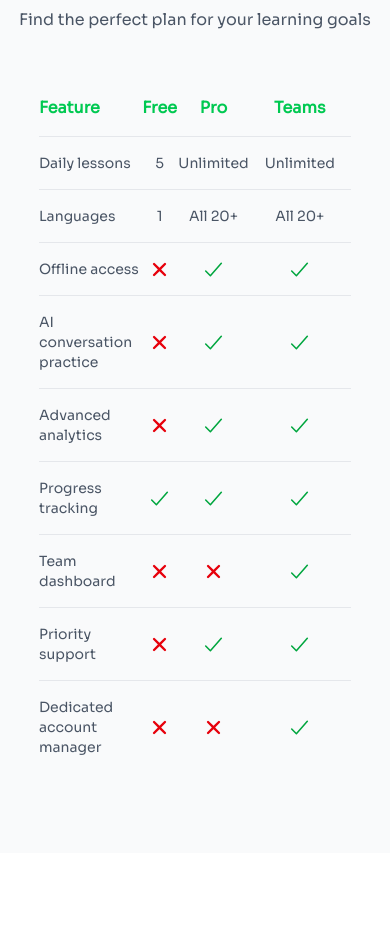
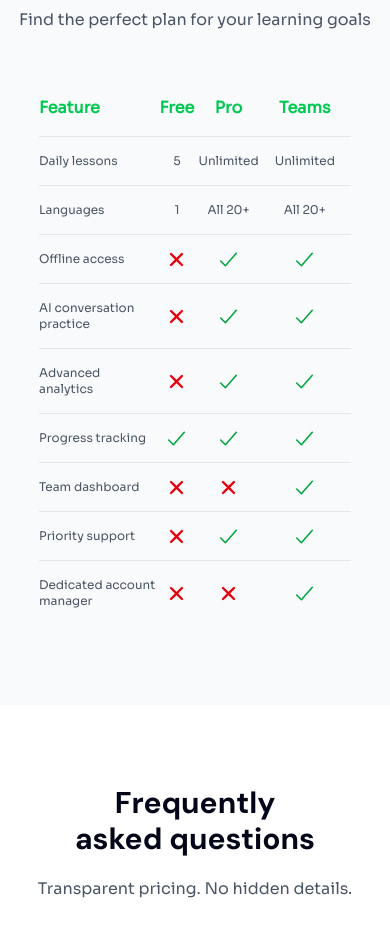
Before and after one commit to jega1312/verbalify, a React (Vite) app: page /pricing in a window 390 px wide. Shown: the part 2380-3317 px from the top of the page. Built offline with nearby package versions, Linux system fonts and the light colour scheme.

Commit message:
Pricing Page Added

```diff
--- a/src/pages/Home.jsx
+++ b/src/pages/Home.jsx
@@ -348,7 +348,7 @@ const Home = () => {
             >
               <div className="flex flex-col w-full h-auto gap-5 p-5 bg-white rounded-2xl">
                 {/* Daily Lesson */}
-                <div className="flex items-start px-3 py-2 text-sm bg-green-300 rounded-full shadow dm-semibold w-fit">
+                <div className="flex items-start px-3 py-2 text-xs bg-green-300 rounded-full shadow dm-semibold w-fit">
                   <h2>Daily Lesson</h2>
                 </div>
 
--- a/src/pages/Pricing.jsx
+++ b/src/pages/Pricing.jsx
@@ -345,9 +345,9 @@ const Pricing = () => {
         {/* Plans Table Container */}
         <motion.div
           ref={tableRef}
-          variants={containerVariants}
-          initial="hidden"
-          animate={tableInView ? "visible" : "hidden"}
+          initial={{ opacity: 0 }}
+          animate={tableInView ? { opacity: 1 } : {}}
+          transition={{ duration: 1.5, ease: "easeOut" }}
           className="w-[80%] mx-auto flex flex-col gap-4"
         >
           <table className="w-full table-auto">
@@ -369,7 +369,7 @@ const Pricing = () => {
                   key={row.id}
                   className={`${row.id === 9 ? "" : "border-b"} border-gray-200 hover:border-green-500 transition duration-300 ease-in-out`}
                 >
-                  <td className="w-1/2 py-4 text-sm text-gray-600 sora-regular">
+                  <td className="w-1/2 py-4 text-xs sm:text-sm text-gray-600 sora-regular">
                     {row.feature}
                   </td>
                   <td className="w-1/6 text-center">
@@ -383,12 +383,12 @@ const Pricing = () => {
                         <IoClose size={25} className="mx-auto text-red-600" />
                       )
                     ) : (
-                      <span className="block text-sm text-gray-600 sora-regular">
+                      <span className="block text-xs sm:text-sm text-gray-600 sora-regular">
                         {row.free}
                       </span>
                     )}
                   </td>
-                  <td className="w-1/6 text-sm text-center text-gray-600 sora-regular">
+                  <td className="w-1/6 text-xs sm:text-sm text-center text-gray-600 sora-regular">
                     {typeof row.pro === "boolean" ? (
                       row.pro ? (
                         <IoCheckmark
@@ -399,12 +399,12 @@ const Pricing = () => {
                         <IoClose size={25} className="mx-auto text-red-600" />
                       )
                     ) : (
-                      <span className="block text-sm text-gray-600 sora-regular">
+                      <span className="block text-xs sm:text-sm text-gray-600 sora-regular">
                         {row.pro}
                       </span>
                     )}
                   </td>
-                  <td className="w-1/6 px-4 text-sm text-center text-gray-600 sora-regular">
+                  <td className="w-1/6 px-4 text-xs sm:text-sm text-center text-gray-600 sora-regular">
                     {typeof row.teams === "boolean" ? (
                       row.teams ? (
                         <IoCheckmark
@@ -415,7 +415,7 @@ const Pricing = () => {
                         <IoClose size={25} className="mx-auto text-red-600" />
                       )
                     ) : (
-                      <span className="block text-sm text-gray-600 sora-regular">
+                      <span className="block text-xs sm:text-sm text-gray-600 sora-regular">
                         {row.teams}
                       </span>
                     )}
```
